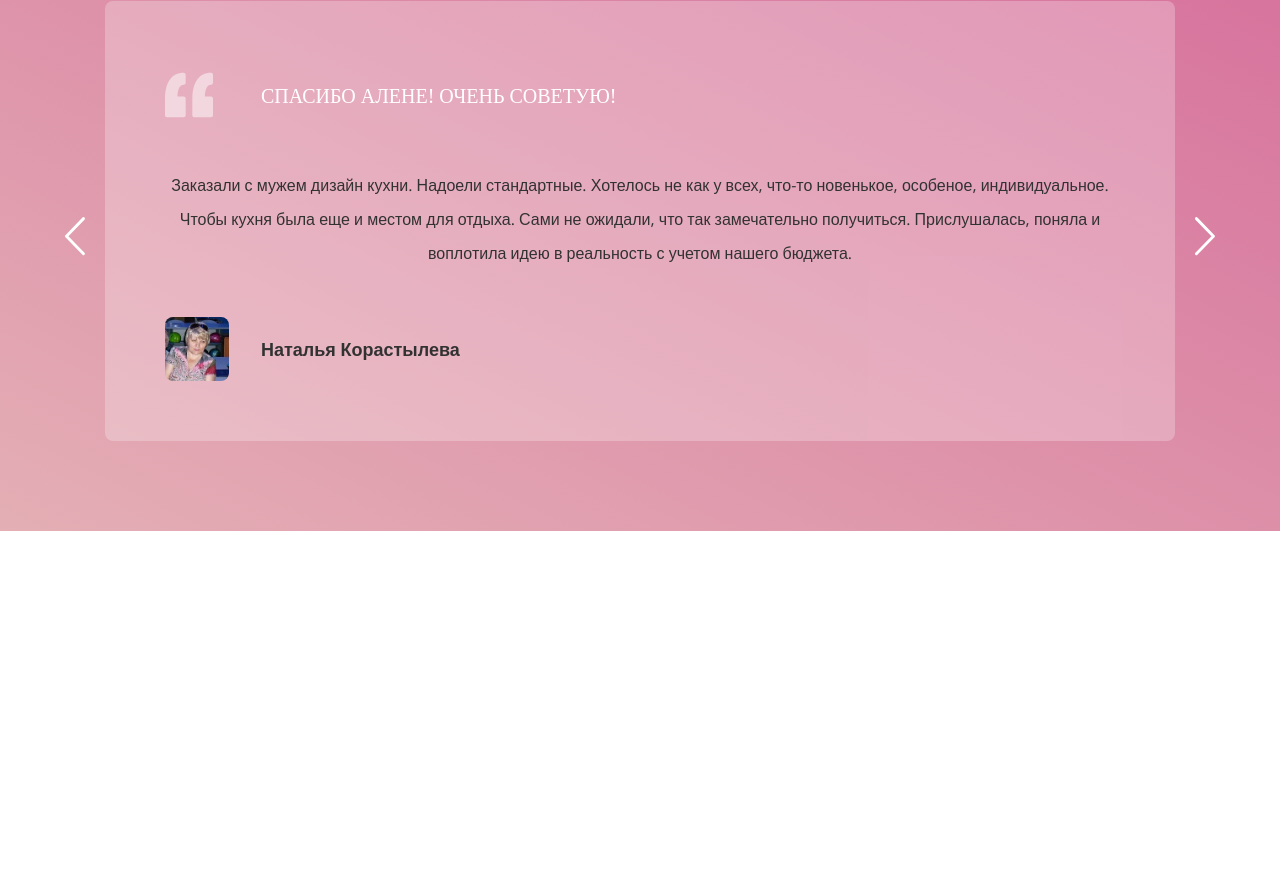
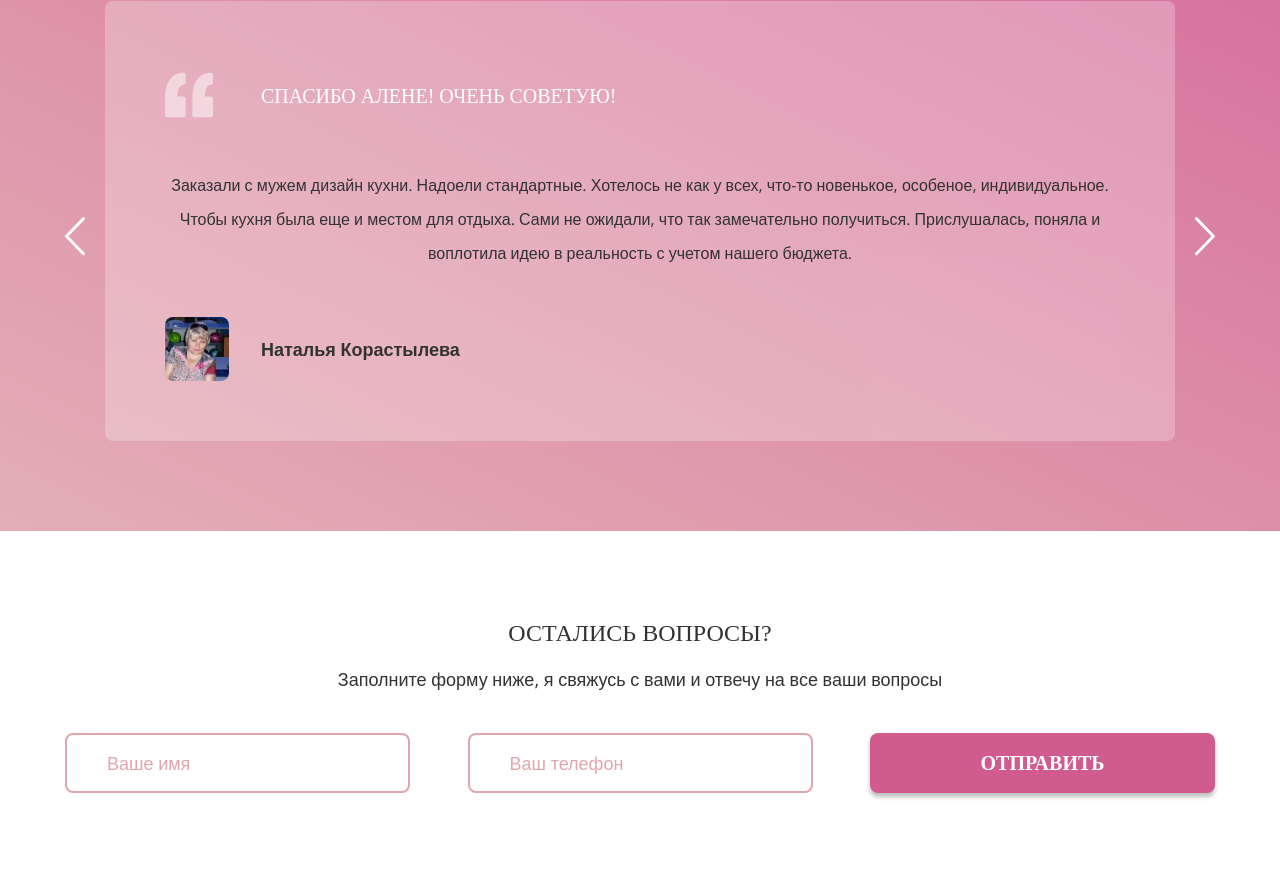
Before and after one commit to magicwebdev/designvisions, a website: page src/index.html in a window 1280 px wide. Shown: the part 5254-6137 px from the top of the page. Before the commit the page ends 5785 px from the top, so only its background shows below. Drawn offline with nearby package versions, Linux system fonts and the light colour scheme; files that its build step writes are made by us from their sources; files whose address does not match are found by name; a web font is replaced by a local one.

Commit message:
finish section contact

```diff
--- a/src/index.html
+++ b/src/index.html
@@ -356,19 +356,19 @@
     </section>
 
     <!-- Cotact -->
-    <!-- <section class="contact">
+    <section class="contact">
         <div class="container">
             <div class="contact__inner">
                 <h2 class="contact__title title">Остались вопросы?</h2>
                 <p class="contact__subtitle">Заполните форму ниже, я свяжусь с вами и отвечу на все ваши вопросы</p>
-                <form action="" class="form">
-                    <input type="text" placeholder="Ваше имя">
-                    <input type="text" placeholder="Ваш телефон">
-                    <input type="submit btn" value="Отправить">
+                <form action="" class="contact__form">
+                    <input class="contact__input" type="text" placeholder="Ваше имя">
+                    <input class="contact__input" type="text" placeholder="Ваш телефон">
+                    <button class="contact__btn btn" type="submit">Отправить</button>
                 </form>
             </div>
         </div>
-    </section> -->
+    </section>
 
     <!-- Footer -->
     <!-- <footer class="footer">
--- a/src/styles/_global.scss
+++ b/src/styles/_global.scss
@@ -45,9 +45,13 @@ button {
 input:not([type='checkbox']):not([type='radio']),
 textarea {
   display: block;
-  width: 100%;
   font-family: $fontFamily;
   resize: none;
+  outline: none;
+}
+
+input:focus{
+  border: 2px solid $primary;
 }
 
 .container {
--- /dev/null
+++ b/src/styles/blocks/contact.scss
@@ -0,0 +1,37 @@
+.contact {
+  &__inner {
+    padding: 90px 0;
+  }
+  &__title {
+    margin-bottom: 20px;
+  }
+  &__subtitle {
+    font-size: 18px;
+    text-align: center;
+    margin-bottom: 40px;
+  }
+  &__form {
+    display: flex;
+    justify-content: space-between;
+  }
+  &__input {
+    flex-basis: 30%;
+    height: 60px;
+    border: 2px solid #e1a6ad;
+    border-radius: 8px;
+    padding-left: 40px;
+    font-weight: 400;
+    font-size: 18px;
+    line-height: 60px;
+    color: $primary;
+    &::placeholder {
+      font-weight: 400;
+      font-size: 18px;
+      line-height: 60px;
+      color: #e1a6ad;
+    }
+  }
+  &__btn {
+    flex-basis: 30%;
+  }
+}
```
Also changed, not shown: dist/assets/style.min.css, dist/index.html.
